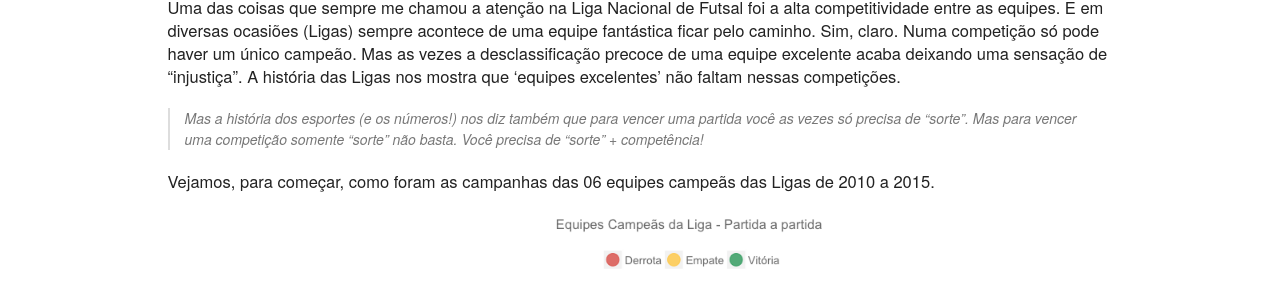
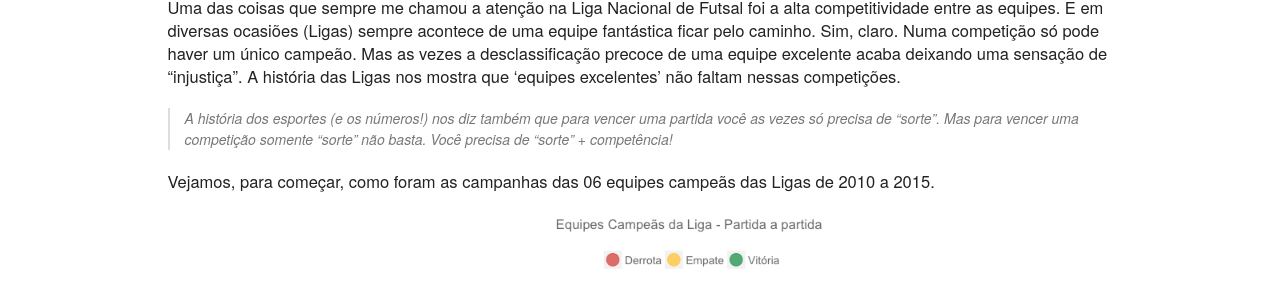
Before and after one commit to ablazko/futstat, a Jekyll site: the page built from _posts/2016-05-12-se-fosse-por-pontos-corridos.md, in a window 1280 px wide and 900 px high. Shown: the part 147-428 px from the top of the window. Built offline with Jekyll 4.4.1, drawn with Linux system fonts in a browser that asks for light colours; nearby versions of some CDN libraries; a script that is not in the unit is left out; comment, search, counter and statistics services are not loaded.

Commit message:
minor adjust

```diff
--- a/_posts/2016-05-12-se-fosse-por-pontos-corridos.md
+++ b/_posts/2016-05-12-se-fosse-por-pontos-corridos.md
@@ -9,7 +9,7 @@ highlight: [ futsal ]
 
 Uma das coisas que sempre me chamou a atenção na Liga Nacional de Futsal foi a alta competitividade entre as equipes. E em diversas ocasiões (Ligas) sempre acontece de uma equipe fantástica ficar pelo caminho. Sim, claro. Numa competição só pode haver um único campeão. Mas as vezes a desclassificação precoce de uma equipe excelente acaba deixando uma sensação de "injustiça". A história das Ligas nos mostra que 'equipes excelentes' não faltam nessas competições.
 
-> Mas a história dos esportes (e os números!) nos diz também que para vencer uma partida você as vezes só precisa de "sorte". Mas para vencer uma competição somente "sorte" não basta. Você precisa de "sorte" + competência!
+> A história dos esportes (e os números!) nos diz também que para vencer uma partida você as vezes só precisa de "sorte". Mas para vencer uma competição somente "sorte" não basta. Você precisa de "sorte" + competência!
 
 Vejamos, para começar, como foram as campanhas das 06 equipes campeãs das Ligas de 2010 a 2015.
 
```
